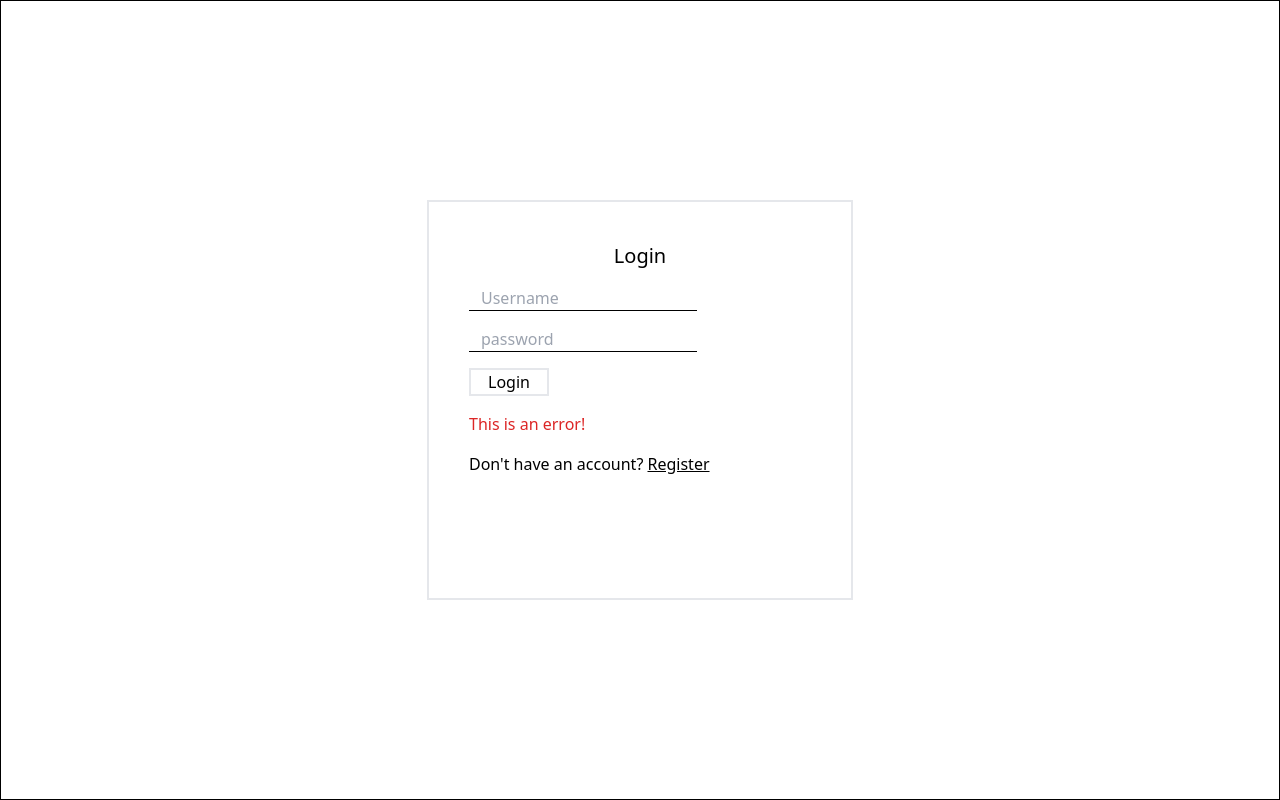
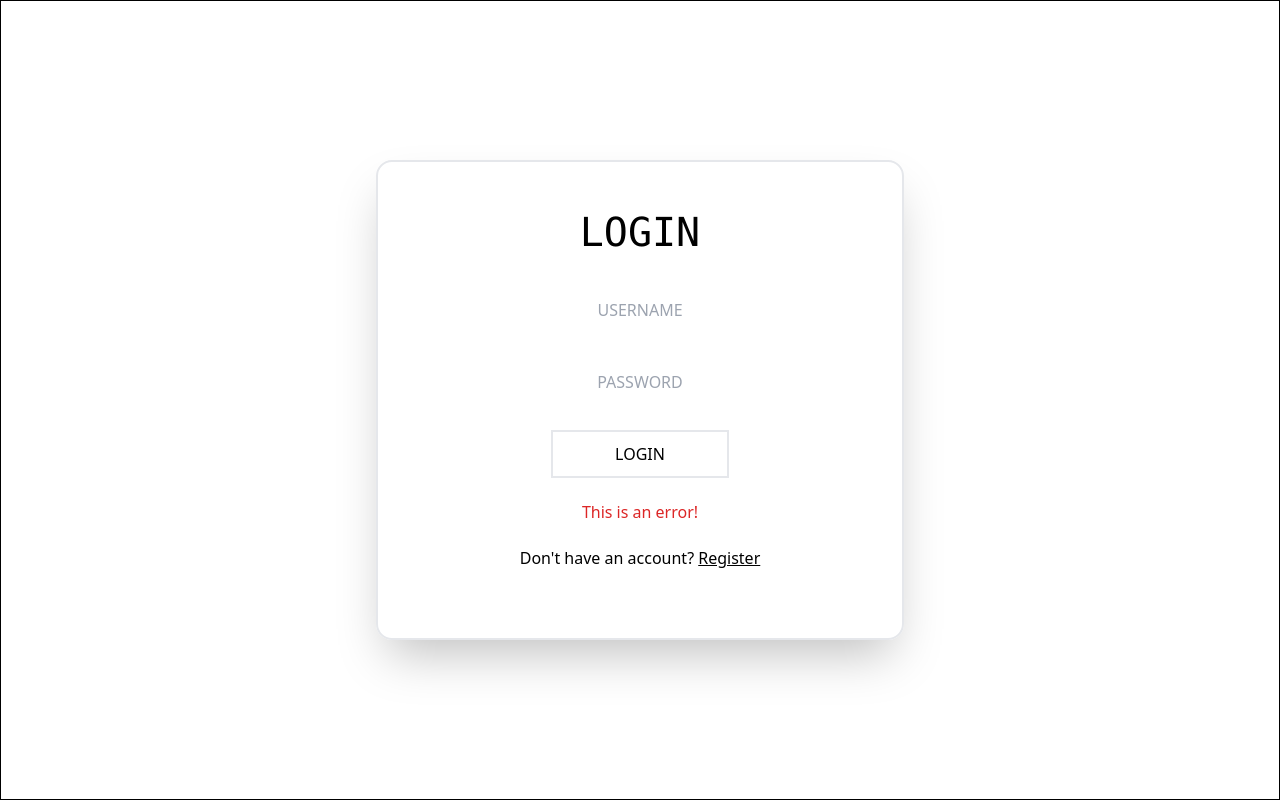
Before and after one commit to R3yz0n/BLOG, a React (Create React App) app in the folder client/: page /login in a window 1280 px wide. Built offline with nearby package versions, Linux system fonts and the light colour scheme.

Commit message:
form login page changed

```diff
--- a/client/src/pages/Login.jsx
+++ b/client/src/pages/Login.jsx
@@ -9,19 +9,20 @@ const Login = () => {
 
 
 {/* changed */}
-            <form className='flex flex-col w-1/3 border-2 m-auto h-[400px] p-10 gap-4'>
-                <h1 className='text-xl mx-auto'>Login</h1>
+            <form className='flex flex-col w-[33em] border-2 m-auto h-[30em] p-10 gap-6 shadow-2xl form-card rounded-[1em]'>
+                <h1 className='text-[2.5rem] mx-auto font-mono '>LOGIN</h1>
 
-                <input type="text" placeholder='Username' className='border-b-[1px] border-black px-3 w-2/3' />
-                <input type="text" placeholder='password' className='border-b-[1px] border-black px-3 w-2/3' />
+                <input type="text" placeholder='USERNAME' className=' text-center mx-auto w-[80%] h-[3em]' />
+                <input type="text" placeholder='PASSWORD' className=' text-center mx-auto w-[80%] h-[3em]' />
 
-                <button className='w-20 border-2'>Login</button>
-                <p className='text-red-600'>This is an error!</p>
+                <button className='mx-auto w-[40%] h-[3em] border-2'>LOGIN</button>
+                <p className='text-red-600 mx-auto my-[-2px]'>This is an error!</p>
 
-                <p>Don't have an account? <Link className='underline' to='/register'> Register</Link> </p>
+                <p className='mx-auto'> Don't have an account? <Link className='underline' to='/register'> Register</Link> </p>
+
             </form>
 
-
+{/* . */}
 
         </div>
 
```
